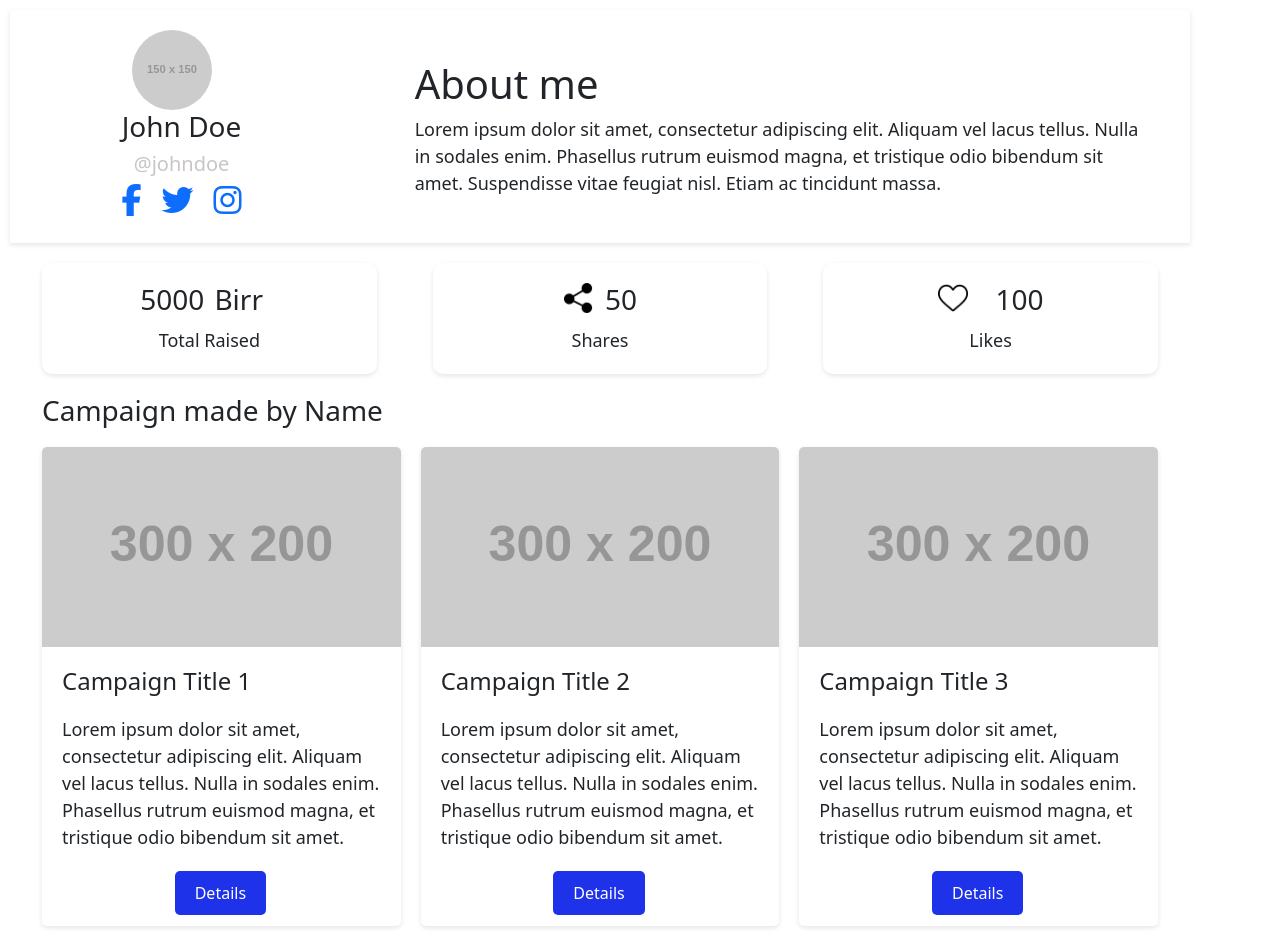
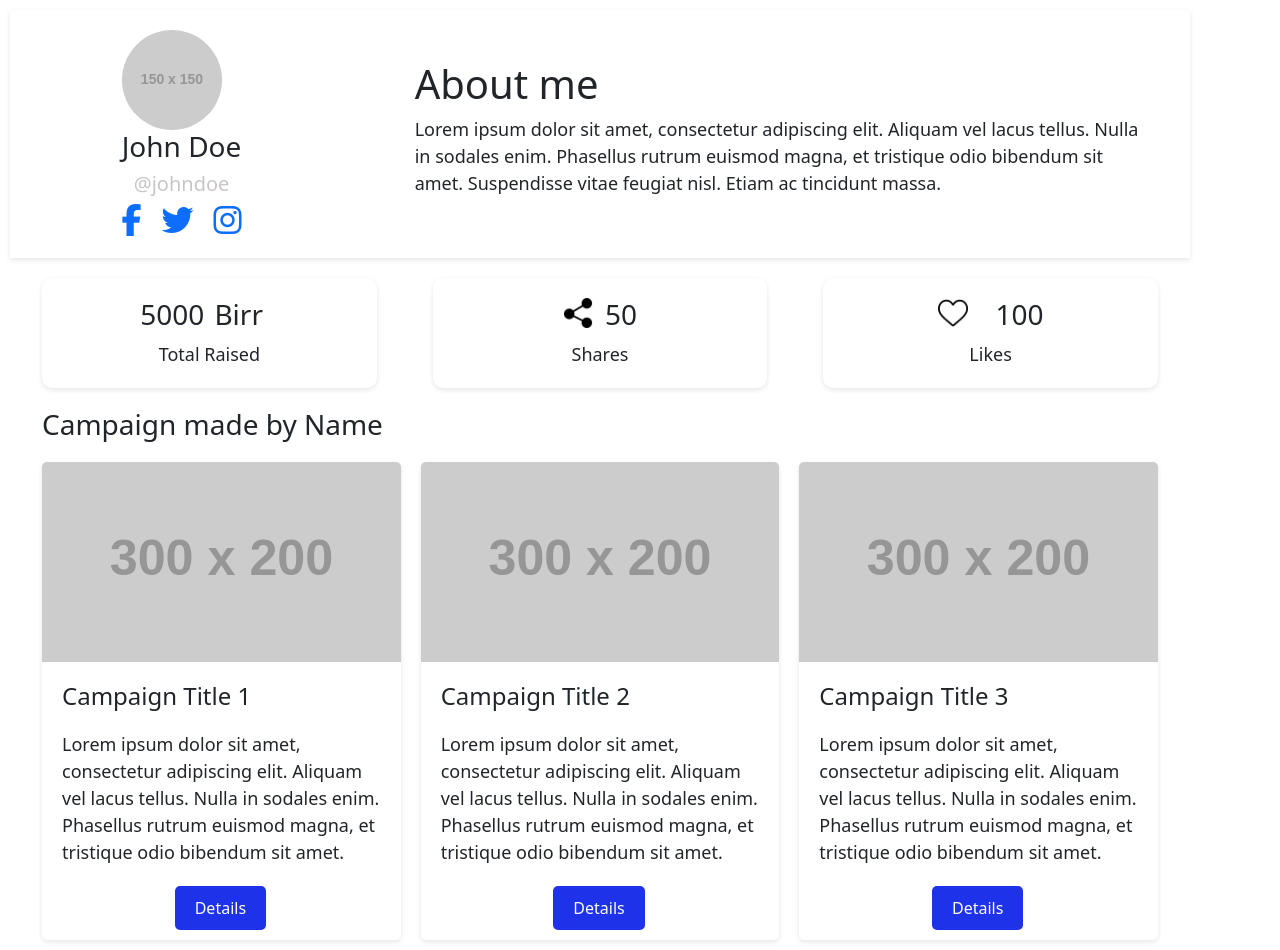
Before and after one commit to Anicodeth/Mela, an Angular app in the folder front/mela/: page /profile/1 in a window 1280 px wide. Built offline with nearby package versions, Linux system fonts and the light colour scheme.

Commit message:
made the routing of the campaign page with their specific Id

```diff
--- a/front/mela/src/app/campaign-page/campaign-page.component.css
+++ b/front/mela/src/app/campaign-page/campaign-page.component.css
@@ -147,7 +147,10 @@
   box-shadow: 0 2px 5px rgba(0, 0, 0, 0.1);
   overflow: hidden;
 }
-
+.campaign-card a{
+  text-decoration: none; /* Remove underline */
+color: inherit; /* Inherit text color */
+}
 .campaign-card img {
   width: 100%;
   height: 200px;
--- a/front/mela/src/app/campaign-page/campaign-page.component.ts
+++ b/front/mela/src/app/campaign-page/campaign-page.component.ts
@@ -1,15 +1,20 @@
-import { Component } from '@angular/core';
+import { Component, OnInit } from '@angular/core';
+import { ActivatedRoute } from '@angular/router';
 
 @Component({
   selector: 'app-campaign-page',
   templateUrl: './campaign-page.component.html',
   styleUrls: ['./campaign-page.component.css']
 })
-export class CampaignPageComponent {
+export class CampaignPageComponent implements OnInit {
+
+  constructor(private route: ActivatedRoute) {
+
+  }
 
 
-  campaigns = [
-    {
+  campaign = {
+    Id: "1",
       title: "Campaign Title 1",
       description: "Lorem ipsum dolor sit amet, consectetur adipiscing elit. Aliquam vel lacus tellus. Nulla in sodales enim. Phasellus rutrum euismod magna, et tristique odio bibendum sit amet.",
       story: `Hello everyone, My name is Jamie Navarro, mother of Ruby Navarro. Both Ruby's dad (Roberto) and I are asking for any help we can get. Prayers, contributions or just sharing this page.
@@ -20,13 +25,41 @@ export class CampaignPageComponent {
       goalAmount: 10000,
       totalRaised: 5000,
       timeOfCreation: "6 days ago"
+  }
+  ngOnInit(): void {
+    this.route.paramMap.subscribe(paramMap => {
+      const paramValue = paramMap.get('campaign-id');
+      console.log(paramValue)
+      this.campaigns.forEach(element => {
+        if (element.Id === paramValue){
+          this.campaign = element
+        }
+      });
+
+    });
+  }
+
+  campaigns = [
+    {
+      Id: "1",
+      title: "Campaign Title 1",
+      description: "Lorem ipsum dolor sit amet, consectetur adipiscing elit. Aliquam vel lacus tellus. Nulla in sodales enim. Phasellus rutrum euismod magna, et tristique odio bibendum sit amet.",
+      story: `Hello everyone, My name is Jamie Navarro, mother of Ruby Navarro. Both Ruby's dad (Roberto) and I are asking for any help we can get. Prayers, contributions or just sharing this page.
+			For those who aren't aware, Ruby is my two-year-old daughter who was recently diagnosed with cancer in her blood "Leukemia (B-cell ALL). Our sweet Ruby Baby, will be treated at Bostons Children's Hospital where she will stay for her first initial 5 weeks of Chemotherapy. Rubys Chemotherapy is set to start tonight as this is the start of a long journey...over 2 years total. She's received 2 blood transfusions and 2 platelet transfusions. Heart breaking to see our little Princess go through such horrific treatment.`,
+      creator: "Abebe geleta",
+      imagePath: "https://via.placeholder.com/400x500",
+      creatorImage: "https://via.placeholder.com/300x200",
+      goalAmount: 10000,
+      totalRaised: 5000,
+      timeOfCreation: "6 days ago"
     },
     {
+      Id: "2",
       title: "Campaign Title 2",
       description: "Lorem ipsum dolor sit amet, consectetur adipiscing elit. Aliquam vel lacus tellus. Nulla in sodales enim. Phasellus rutrum euismod magna, et tristique odio bibendum sit amet.",
       story: `Hello everyone, My name is Jamie Navarro, mother of Ruby Navarro. Both Ruby's dad (Roberto) and I are asking for any help we can get. Prayers, contributions or just sharing this page.
 			For those who aren't aware, Ruby is my two-year-old daughter who was recently diagnosed with cancer in her blood "Leukemia (B-cell ALL). Our sweet Ruby Baby, will be treated at Bostons Children's Hospital where she will stay for her first initial 5 weeks of Chemotherapy. Rubys Chemotherapy is set to start tonight as this is the start of a long journey...over 2 years total. She's received 2 blood transfusions and 2 platelet transfusions. Heart breaking to see our little Princess go through such horrific treatment.`,
-      creator: "kirubel Hayelom",
+      creator: "Leul Hayilom",
       imagePath: "https://via.placeholder.com/300x200",
       creatorImage: "https://via.placeholder.com/300x200",
       goalAmount: 10000,
@@ -34,11 +67,12 @@ export class CampaignPageComponent {
       timeOfCreation: "6 days ago"
     },
     {
+      Id: "3",
       title: "Campaign Title 3",
       description: "Lorem ipsum dolor sit amet, consectetur adipiscing elit. Aliquam vel lacus tellus. Nulla in sodales enim. Phasellus rutrum euismod magna, et tristique odio bibendum sit amet.",
       story: `Hello everyone, My name is Jamie Navarro, mother of Ruby Navarro. Both Ruby's dad (Roberto) and I are asking for any help we can get. Prayers, contributions or just sharing this page.
 			For those who aren't aware, Ruby is my two-year-old daughter who was recently diagnosed with cancer in her blood "Leukemia (B-cell ALL). Our sweet Ruby Baby, will be treated at Bostons Children's Hospital where she will stay for her first initial 5 weeks of Chemotherapy. Rubys Chemotherapy is set to start tonight as this is the start of a long journey...over 2 years total. She's received 2 blood transfusions and 2 platelet transfusions. Heart breaking to see our little Princess go through such horrific treatment.`,
-      creator: "kirubel Hayelom",
+      creator: "Amanual Sisay",
       imagePath: "https://via.placeholder.com/300x200",
       creatorImage: "https://via.placeholder.com/300x200",
       goalAmount: 10000,
--- a/front/mela/src/app/profile-page/profile-page.component.css
+++ b/front/mela/src/app/profile-page/profile-page.component.css
@@ -21,8 +21,8 @@ header .container{
 }
   .user-info img {
     border-radius: 50%;
-    width: 80px;
-    height: 80px;
+    width: 100px;
+    height: 100px;
     margin-right: 20px;
   }
 
@@ -101,6 +101,10 @@ header .container{
     overflow: hidden;
   }
 
+  .campaign-card a{
+    text-decoration: none; /* Remove underline */
+  color: inherit; /* Inherit text color */
+  }
   .campaign-card img {
     width: 100%;
     height: 200px;
--- a/front/mela/src/app/profile-page/profile-page.component.html
+++ b/front/mela/src/app/profile-page/profile-page.component.html
@@ -48,10 +48,12 @@
     <h3>Campaign made by Name</h3>
     <div class="campaign-cards">
       <div class="campaign-card" *ngFor="let campaign of campaigns">
+        <a routerLink="/campaign/{{campaign.Id}}">
         <img src="{{campaign.imagePath}}" alt="Campaign Image">
         <h2>{{campaign.title}}</h2>
         <p>{{campaign.description}}</p>
-              <a href="#" class="detail-button">Details</a>
+        <a routerLink="campaign/:{{campaign.Id}}" class="detail-button">Details</a>
+      </a>
       </div>
     </div>
   </div>
--- a/front/mela/src/app/profile-page/profile-page.component.ts
+++ b/front/mela/src/app/profile-page/profile-page.component.ts
@@ -1,4 +1,5 @@
 import { Component } from '@angular/core';
+import { Router } from '@angular/router';
 
 @Component({
   selector: 'app-profile-page',
@@ -7,7 +8,9 @@ import { Component } from '@angular/core';
 })
 export class ProfilePageComponent {
 
+constructor(private router: Router){
 
+}
   user = {
     name: "John Doe",
     username: "johndoe",
@@ -24,6 +27,7 @@ export class ProfilePageComponent {
   };
   campaigns = [
     {
+      Id: "1",
       title: "Campaign Title 1",
       description: "Lorem ipsum dolor sit amet, consectetur adipiscing elit. Aliquam vel lacus tellus. Nulla in sodales enim. Phasellus rutrum euismod magna, et tristique odio bibendum sit amet.",
       story: `Hello everyone, My name is Jamie Navarro, mother of Ruby Navarro. Both Ruby's dad (Roberto) and I are asking for any help we can get. Prayers, contributions or just sharing this page.
@@ -35,6 +39,7 @@ export class ProfilePageComponent {
       timeOfCreation: "6 days ago"
     },
     {
+      Id: "2",
       title: "Campaign Title 2",
       description: "Lorem ipsum dolor sit amet, consectetur adipiscing elit. Aliquam vel lacus tellus. Nulla in sodales enim. Phasellus rutrum euismod magna, et tristique odio bibendum sit amet.",
       story: `Hello everyone, My name is Jamie Navarro, mother of Ruby Navarro. Both Ruby's dad (Roberto) and I are asking for any help we can get. Prayers, contributions or just sharing this page.
@@ -46,6 +51,7 @@ export class ProfilePageComponent {
       timeOfCreation: "6 days ago"
     },
     {
+      Id: "3",
       title: "Campaign Title 3",
       description: "Lorem ipsum dolor sit amet, consectetur adipiscing elit. Aliquam vel lacus tellus. Nulla in sodales enim. Phasellus rutrum euismod magna, et tristique odio bibendum sit amet.",
       story: `Hello everyone, My name is Jamie Navarro, mother of Ruby Navarro. Both Ruby's dad (Roberto) and I are asking for any help we can get. Prayers, contributions or just sharing this page.
```
Also changed, not shown: front/mela/src/app/campaign-page/campaign-page.component.html (+14 -12 lines). Lines whose indentation alone changed are shown as unchanged.
